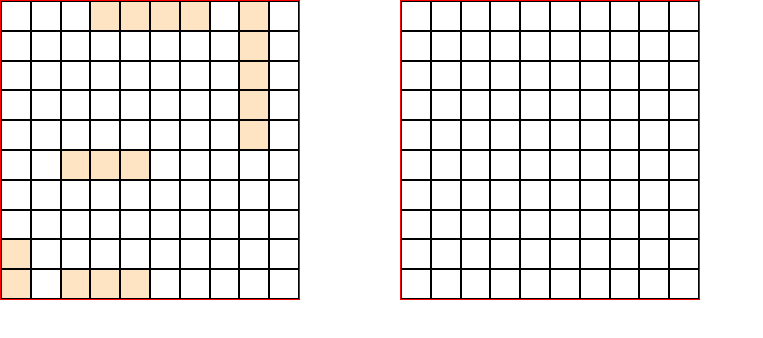
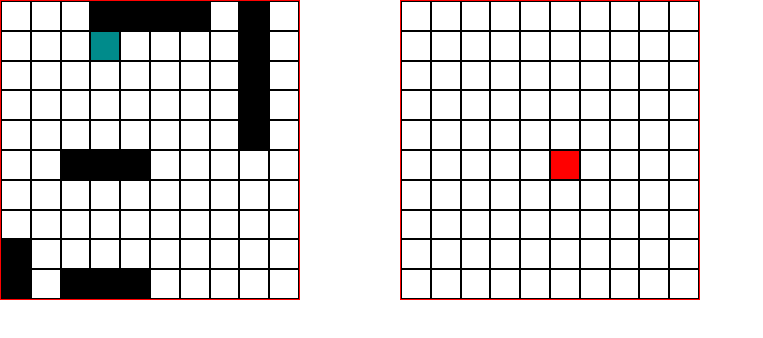
Before and after one commit to ttnluong/odin-battleship, a website built with webpack: page src/template.html in a window 1280 px wide. Both pictures are taken after a click on the element 550 px from the left and 150 px from the top of the page. Shown: the whole page, without its empty margins (0-763 px from the left). Built offline with nearby package versions, Linux system fonts and the light colour scheme.

Commit message:
Add CSS test colors for square state, add const in onSquareClick

```diff
--- a/src/styles.css
+++ b/src/styles.css
@@ -97,5 +97,13 @@ body {
 }
 
 .ship {
-  background-color: bisque;
+  background-color: black;
 }
+
+.hit {
+  background-color: red;
+}
+
+.miss {
+  background-color: darkcyan;
+}
--- a/src/ui/dom.js
+++ b/src/ui/dom.js
@@ -24,12 +24,12 @@ export function displayBoard(gameboard, container, isComputer = false) {
 
 export function onSquareClick(container, handler) {
   const board = document.getElementById(container);
-  board.addEventListener("click", (event) => {
-    const square = event.target.closest(".square");
+  board.addEventListener("click", (e) => {
+    const square = e.target.closest(".square");
     if (!square) return;
 
-    row = Number(square.dataset.row);
-    col = Number(square.dataset.col);
+    const row = Number(square.dataset.row);
+    const col = Number(square.dataset.col);
     handler([row, col]);
   });
 }
```
